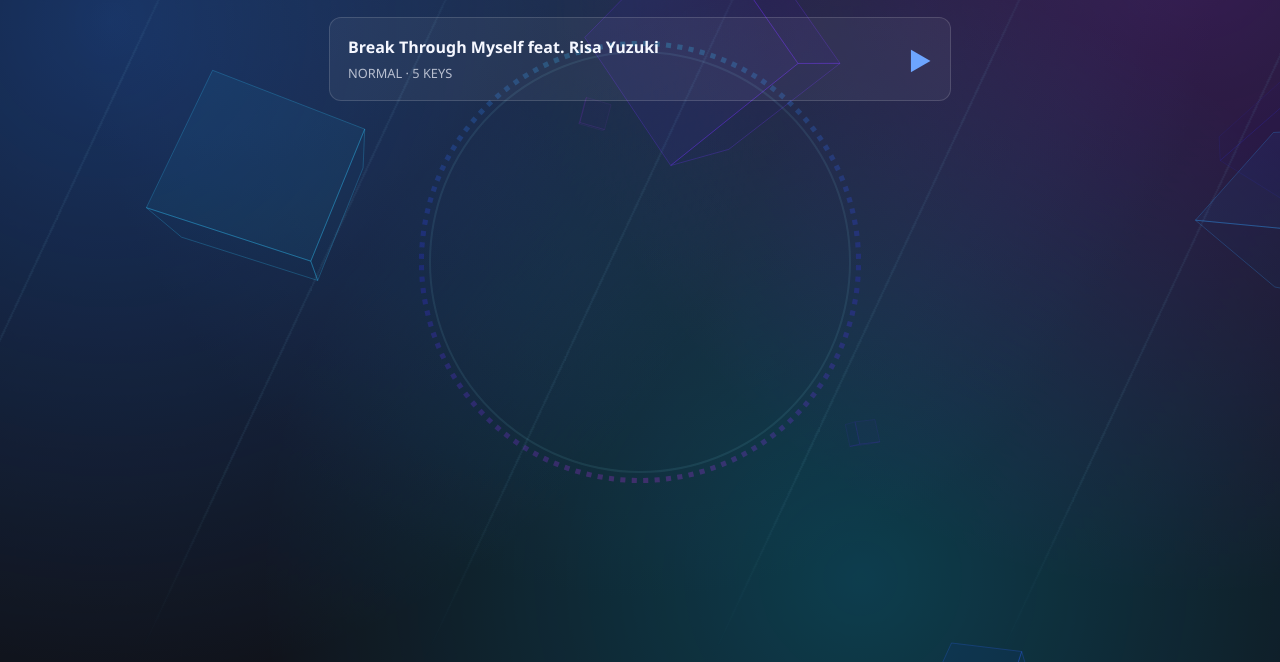
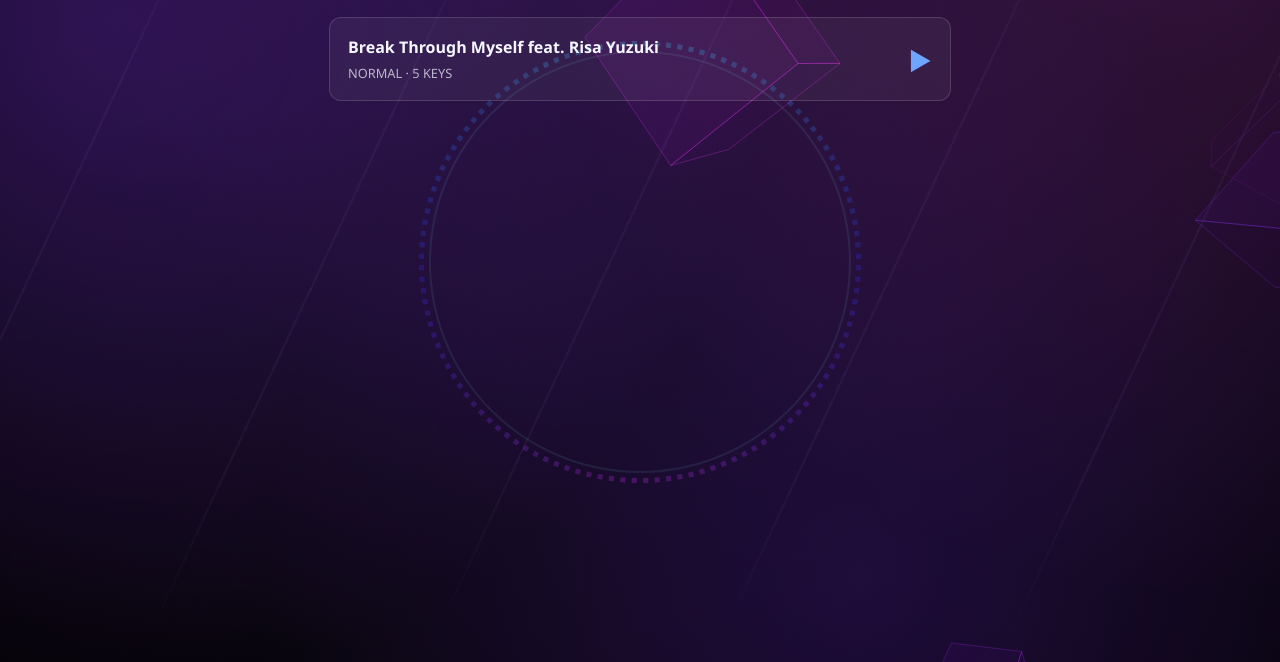
Before and after one commit to NamikawaLou/temubemani, a plain HTML site: page index.html in a window 1280 px wide. Shown: the part 138-800 px from the top of the page. Drawn offline with Linux system fonts and the light colour scheme.

Commit message:
Before chart maker

```diff
--- a/cubes.js
+++ b/cubes.js
@@ -4,11 +4,13 @@
 // spectrum.js の後に読み込む
 // =========================================
 
-const cubeCount = 18;      // 立方体の数
+const cubeCount = 12;      // 立方体の数
 const cubeSizeMin = 40;    // 立方体の大きさの最小値（一辺の半分の長さ）
 const cubeSizeMax = 220;   // 立方体の大きさの最大値
 const cubeSpeed = 1;       // 手前に近づいてくる速さ（0で止まる）
 const cubeOpacity = 1;     // 全体の濃さ（0〜1）
+const cubeHueMin = 260;    // 色の範囲（260：青紫 〜 310：赤紫）
+const cubeHueMax = 310;
 
 const cubeNear = 700;      // これより手前に来たら奥に戻す
 const cubeFar = 3200;      // 一番奥の距離
@@ -65,7 +67,7 @@ function createCube(z) {
     spinX: (Math.random() - 0.5) * 0.8,
     spinY: (Math.random() - 0.5) * 0.8,
     spinZ: (Math.random() - 0.5) * 0.4,
-    hue: 190 + Math.random() * 100, // 水色〜紫
+    hue: cubeHueMin + Math.random() * (cubeHueMax - cubeHueMin), // 紫系
   };
 }
 
--- a/style.css
+++ b/style.css
@@ -1018,3 +1018,37 @@ body::after {
   height: 100%;
   pointer-events: none;
 }
+
+/* =========================================
+   背景の色味を紫と黒に変更（追加分のみ）
+   ※これまでの背景用CSSより後ろに貼ること
+   ========================================= */
+
+/* ページの一番下の色 */
+:root {
+  background: #07050c;
+}
+
+/* 上がほんのり紫、下に向かって黒 */
+body {
+  background: radial-gradient(ellipse at top, #2a1240 0%, #0b0712 60%, #050308 100%);
+}
+
+/* ゆっくり漂う光（紫・赤紫・濃い紫） */
+body::before {
+  background:
+    radial-gradient(circle at 20% 30%, rgba(140, 50, 255, 0.28), transparent 40%),
+    radial-gradient(circle at 80% 22%, rgba(210, 60, 220, 0.20), transparent 38%),
+    radial-gradient(circle at 62% 78%, rgba(90, 30, 180, 0.26), transparent 42%);
+}
+
+/* 斜めに流れる光の筋（薄い紫） */
+body::after {
+  background:
+    repeating-linear-gradient(
+      115deg,
+      transparent 0 120px,
+      rgba(190, 140, 255, 0.07) 120px 122px,
+      transparent 122px 260px
+    );
+}
```
